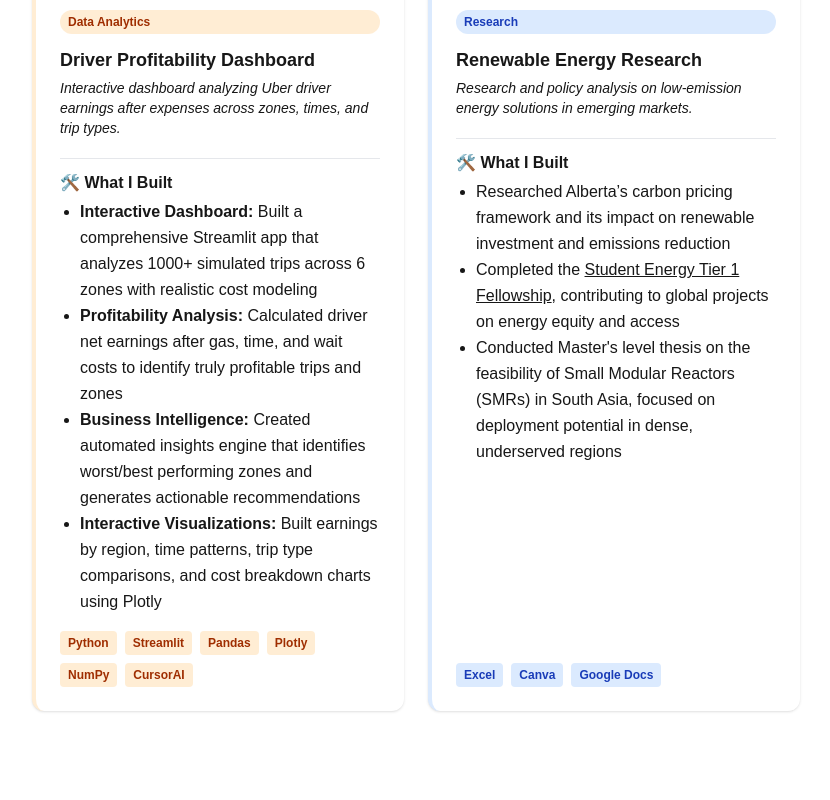
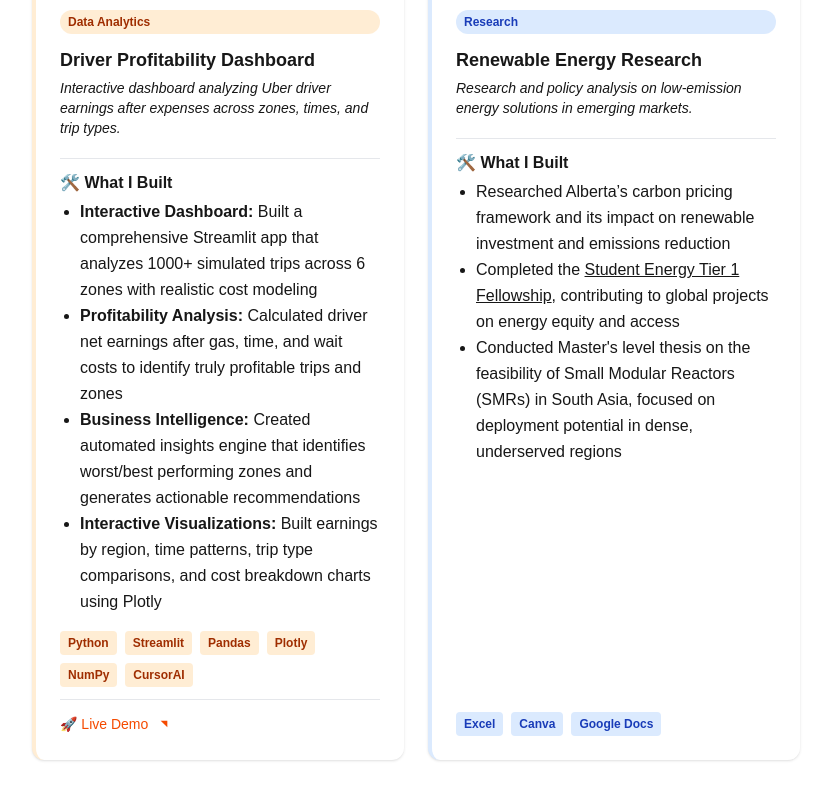
Before and after one commit to ReadytoCS/aimaanweb, a Next.js app: page /projects in a window 1280 px wide. Shown: the part 1535-2335 px from the top of the page, without its empty margins (224-1054 px from the left). Before the commit the page ends 2286 px from the top, so only its background shows below. Built offline with nearby package versions, Linux system fonts and the light colour scheme.

Commit message:
Add GitHub link to contact page and Streamlit demo link to Driver Profitability Dashboard

```diff
--- a/src/app/contact/page.tsx
+++ b/src/app/contact/page.tsx
@@ -70,6 +70,17 @@
           {/* LinkedIn icon (simple SVG) */}
           <svg width="28" height="28" fill="currentColor" viewBox="0 0 24 24"><path d="M19 0h-14c-2.76 0-5 2.24-5 5v14c0 2.76 2.24 5 5 5h14c2.76 0 5-2.24 5-5v-14c0-2.76-2.24-5-5-5zm-11 19h-3v-10h3v10zm-1.5-11.28c-.97 0-1.75-.79-1.75-1.75s.78-1.75 1.75-1.75 1.75.79 1.75 1.75-.78 1.75-1.75 1.75zm15.5 11.28h-3v-5.6c0-1.34-.03-3.07-1.87-3.07-1.87 0-2.16 1.46-2.16 2.97v5.7h-3v-10h2.89v1.36h.04c.4-.75 1.38-1.54 2.84-1.54 3.04 0 3.6 2 3.6 4.59v5.59z"/></svg>
         </a>
+        {/* GitHub */}
+        <a
+          href="https://github.com/ReadytoCS"
+          target="_blank"
+          rel="noopener noreferrer"
+          aria-label="GitHub"
+          className="text-accent hover:text-accent/80 text-2xl"
+        >
+          {/* GitHub icon (simple SVG) */}
+          <svg width="28" height="28" fill="currentColor" viewBox="0 0 24 24"><path d="M12 0c-6.626 0-12 5.373-12 12 0 5.302 3.438 9.8 8.207 11.387.599.111.793-.261.793-.577v-2.234c-3.338.726-4.033-1.416-4.033-1.416-.546-1.387-1.333-1.756-1.333-1.756-1.089-.745.083-.729.083-.729 1.205.084 1.839 1.237 1.839 1.237 1.07 1.834 2.807 1.304 3.492.997.107-.775.418-1.305.762-1.604-2.665-.305-5.467-1.334-5.467-5.931 0-1.311.469-2.381 1.236-3.221-.124-.303-.535-1.524.117-3.176 0 0 1.008-.322 3.301 1.23.957-.266 1.983-.399 3.003-.404 1.02.005 2.047.138 3.006.404 2.291-1.552 3.297-1.23 3.297-1.23.653 1.653.242 2.874.118 3.176.77.84 1.235 1.911 1.235 3.221 0 4.609-2.807 5.624-5.479 5.921.43.372.823 1.102.823 2.222v3.293c0 .319.192.694.801.576 4.765-1.589 8.199-6.086 8.199-11.386 0-6.627-5.373-12-12-12z"/></svg>
+        </a>
         {/* Email */}
         <a
           href="mailto:aimaan.shergill@gmail.com"
--- a/src/app/projects/page.tsx
+++ b/src/app/projects/page.tsx
@@ -132,6 +132,19 @@
               <span className="bg-orange-100 text-orange-800 text-xs font-semibold px-2 py-1 rounded">NumPy</span>
               <span className="bg-orange-100 text-orange-800 text-xs font-semibold px-2 py-1 rounded">CursorAI</span>
             </div>
+            <div className="mt-3 pt-3 border-t border-gray-200">
+              <a
+                href="https://driver-dashboard-nntngrim9pyjt9u8pwzrpf.streamlit.app/"
+                target="_blank"
+                rel="noopener noreferrer"
+                className="inline-flex items-center gap-2 text-orange-600 hover:text-orange-700 font-medium text-sm"
+              >
+                🚀 Live Demo
+                <svg width="16" height="16" fill="currentColor" viewBox="0 0 24 24">
+                  <path d="M7 17l9.2-9.2M17 17V7H7"/>
+                </svg>
+              </a>
+            </div>
           </div>
           {/* Project Card 5: Renewable Energy Research */}
           <div id="research" className="bg-white dark:bg-gray-900 border-l-4 border-blue-100 rounded-xl p-6 shadow-sm hover:shadow-md transition-all duration-300 h-full flex flex-col dark:text-gray-100">
```
